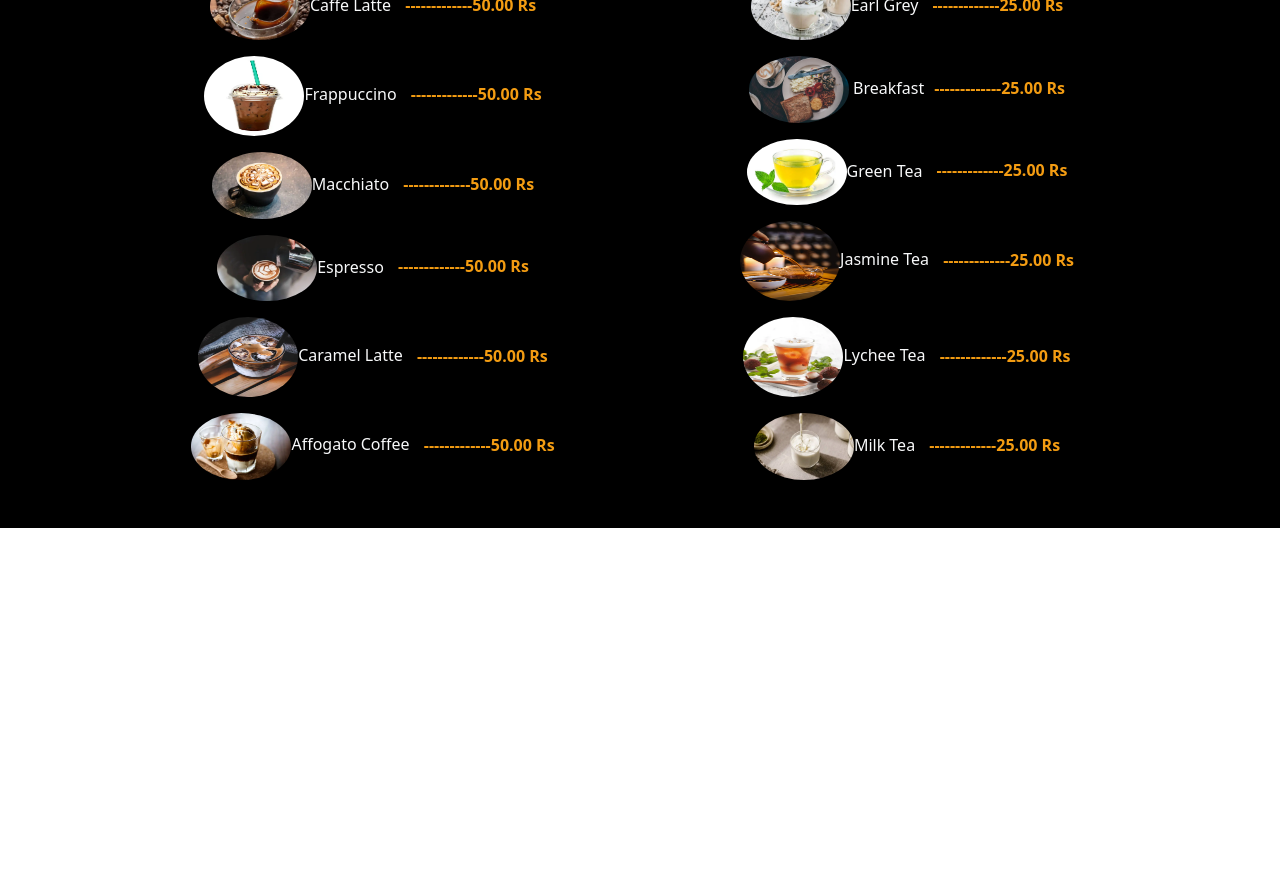
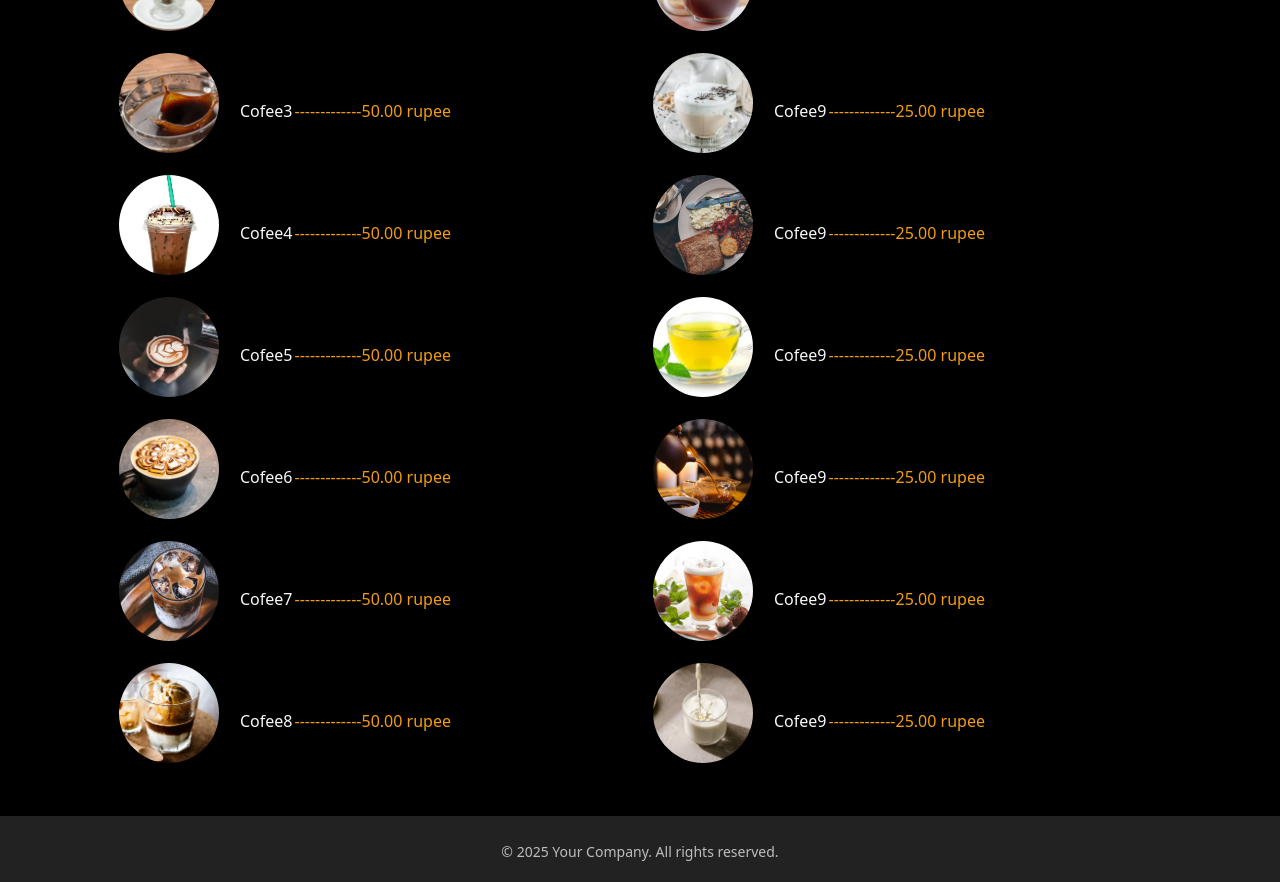
Before and after one commit to C-Mahendran/Coffeeshop, a React (Create React App) app: page / in a window 1280 px wide. Shown: the part 1220-2102 px from the top of the page. Before the commit the page ends 1748 px from the top, so only its background shows below. Built offline with nearby package versions, Linux system fonts and the light colour scheme.

Commit message:
Initial commit

```diff
--- a/src/coffee/home.js
+++ b/src/coffee/home.js
@@ -19,6 +19,28 @@ import MenunonMilkTea from './img/menu non Milk Tea.webp';
 
 
 export default function home() {
+
+  let menus = [
+    {name:"Cofee",img: Menuamericano, price:"50.00 rupee"},
+    {name:"Cofee2",img:Menucappuccino, price:"50.00 rupee"},
+    {name:"Cofee3",img:MenuCaffeLatte, price:"50.00 rupee"},
+    {name:"Cofee4",img:Menufrappuccino, price:"50.00 rupee"},
+    {name:"Cofee5",img:Menuespresso, price:"50.00 rupee"},
+    {name:"Cofee6",img:Menumacchiato, price:"50.00 rupee"},
+    {name:"Cofee7",img:Menucaramellatte, price:"50.00 rupee"},
+    {name:"Cofee8",img:MenuaffogatoCoffee, price:"50.00 rupee"},
+  ]
+
+  let menus2 = [
+    {name:"Cofee9",img: MenunonChamomile, price:"25.00 rupee"},
+    {name:"Cofee9",img:  MenunonBlackTea, price:"25.00 rupee"},
+    {name:"Cofee9",img: MenunonEarlGrey, price:"25.00 rupee"},
+    {name:"Cofee9",img: MenunonEnglishBreakfast, price:"25.00 rupee"},
+    {name:"Cofee9",img: MenunonGreenTea, price:"25.00 rupee"},
+    {name:"Cofee9",img: MenunonJasmineTea, price:"25.00 rupee"},
+    {name:"Cofee9",img: MenunonLycheeTea, price:"25.00 rupee"},
+    {name:"Cofee9",img:MenunonMilkTea , price:"25.00 rupee"},
+  ]
   return (
  <div>
   <div className='my-component'>
@@ -39,25 +61,44 @@ export default function home() {
         <div className="col-lg">
           <h3>Coffee</h3>
           <div className=''>
-          <p><img style={{width:'100px',borderRadius:'50%'}} src={ Menuamericano} />Americano <span className="price">-------------50.00 Rs</span></p>
+            {menus && menus.map((menu)=>{
+              return(
+                <tr>
+                  <td><img style={{width:'100px',height:"100px",objectFit:"cover",marginBottom:"20px",borderRadius:'50%'}} src={menu.img} /></td>
+                  <td style={{paddingLeft:"20px"}}>{menu.name}</td>
+                  <td style={{  color:" #f39c12"}} >-------------{menu.price}</td>
+                </tr>
+              )
+            })}
+          {/* <p><img style={{width:'100px',borderRadius:'50%'}} src={ Menuamericano} />Americano <span className="price">-------------50.00 Rs</span></p>
           <p><img style={{width:'100px',borderRadius:'50%'}} src={ Menucappuccino} />Cappuccino <span className="price">-------------50.00 Rs</span></p>
           <p><img style={{width:'100px',borderRadius:'50%'}} src={ MenuCaffeLatte} />Caffe Latte <span className="price">-------------50.00 Rs</span></p>
           <p><img style={{width:'100px',height:'80px',borderRadius:'50%'}} src={ Menufrappuccino} />Frappuccino <span className="price">-------------50.00 Rs</span></p>
           <p><img style={{width:'100px',borderRadius:'50%'}} src={ Menumacchiato} />Macchiato <span className="price">-------------50.00 Rs</span></p>
           <p><img style={{width:'100px',borderRadius:'50%'}} src={ Menuespresso} />Espresso <span className="price">-------------50.00 Rs</span></p>
-          <p><img style={{width:'100px',borderRadius:'50%',height:'80PX'}} src={ Menucaramellatte} />Caramel Latte <span className="price">-------------50.00 Rs</span></p>
+          <p><img style={{width:'100px',borderRadius:'50%',height:'80PX'}} src={ Menucaramellatte} />Caramel Latte <span className="price">-------------40.00 Rs</span></p>
           <p><img style={{width:'100px',borderRadius:'50%'}} src={ MenuaffogatoCoffee} />Affogato Coffee <span className="price">-------------50.00 Rs</span></p>
+         */}
         </div></div>
 <div className="col-lg">
           <h3>NoN Coffee</h3>
-          <p><img style={{width:'100px',borderRadius:'50%'}} src={ MenunonChamomile } />Chamomile <span className="price">-------------25.00 Rs</span></p>
+          {menus2 && menus2.map((menu)=>{
+              return(
+                <tr>
+                  <td><img style={{width:'100px',height:"100px",objectFit:"cover",marginBottom:"20px",borderRadius:'50%' ,color:" #f39c12"}} src={menu.img} /></td>
+                  <td style={{paddingLeft:"20px"}}>{menu.name}</td>
+                  <td style={{  color:" #f39c12"}}>-------------{menu.price}</td>
+                </tr>
+              )
+            })}
+          {/* <p><img style={{width:'100px',borderRadius:'50%'}} src={ MenunonChamomile } />Chamomile <span className="price">-------------25.00 Rs</span></p>
           <p><img style={{width:'100px',borderRadius:'50%'}} src={ MenunonBlackTea } /> Black Tea<span className="price">-------------25.00 Rs</span></p>
           <p><img style={{width:'100px',borderRadius:'50%'}} src={ MenunonEarlGrey } />Earl Grey <span className="price">-------------25.00 Rs</span></p>
           <p><img style={{width:'100px',borderRadius:'50%'}} src={ MenunonEnglishBreakfast }/> Breakfast<span className="price">-------------25.00 Rs</span></p>
           <p><img style={{width:'100px',borderRadius:'50%'}} src={ MenunonGreenTea } />Green Tea <span className="price">-------------25.00 Rs</span></p>
           <p><img style={{width:'100px',height:'80px',borderRadius:'50%'}} src={ MenunonJasmineTea } />Jasmine Tea <span className="price">-------------25.00 Rs</span></p>
           <p><img style={{width:'100px',height:'80px',borderRadius:'50%'}} src={ MenunonLycheeTea } />Lychee Tea <span className="price">-------------25.00 Rs</span></p>
-          <p><img style={{width:'100px',borderRadius:'50%'}} src={ MenunonMilkTea } />Milk Tea <span className="price">-------------25.00 Rs</span></p>
+          <p><img style={{width:'100px',borderRadius:'50%'}} src={ MenunonMilkTea } />Milk Tea <span className="price">-------------25.00 Rs</span></p> */}
         </div>
       </div>
     </div>
--- a/src/coffee/service.css
+++ b/src/coffee/service.css
@@ -1,8 +1,7 @@
 /* service */
 .service{
-    /* background-image:url('coffee/img/coffee9.jpeg'); */
     background-image:url('img/coffee9.jpeg');
-    height:100vh;
+    /* height:100vh; */
     background-size:cover;
     align-items: center;
     background-repeat:no-repeat;
@@ -15,17 +14,17 @@
     font-style:italic;
   color:rgb(236, 212, 79);
   text-align: center;
-  animation: 4s 4s change infinite;
+  /* animation: 4s 4s change infinite; */
   }
   .serpara{
     font-size:15px;
    font-style: italic;
     color: #cbcbcb;
   }
-  @keyframes change{
+  /* @keyframes change{
     0%{
       font-size:15px;
-      /* background-image: url('coffee/img/cofee2.jpg'); */
+
       background-image: url('img/cofee2.jpg');
       height: 100vh;
     }
@@ -41,7 +40,7 @@
     100%{
       font-size: 30px;
     }
-  }
+  } */
 
    .service1{
     padding:10px;
@@ -76,7 +75,7 @@
 .servicehead{
     padding:3rem;
     margin-top: 30px;
-    height:100vh;
+    /* height:100vh; */
     width:100%;
     animation: 4s 4s change infinite;
 }
--- a/src/index.css
+++ b/src/index.css
@@ -124,3 +124,21 @@ nav ul li a:hover {
     font-size: 20px;
   }
 }
+.footer {
+  display: flex;
+  justify-content: center;
+  align-items: center;
+  flex-direction: column;
+  text-align: center;
+  padding: 20px;
+  background-color: #222;
+  color: #fff;
+  width: 100%;
+  bottom: 0;
+  left: 0;
+}
+.footer p {
+  margin: 5px 0 0;
+  font-size: 14px;
+  opacity: 0.7;
+}
--- a/src/index.js
+++ b/src/index.js
@@ -1,75 +1,3 @@
-// import React, { useState } from 'react';
-// import ReactDOM from 'react-dom/client';
-// import './index.css';
-// import reportWebVitals from './reportWebVitals';
-// import Offcanvas from 'react-bootstrap/Offcanvas';
-// import Button from 'react-bootstrap/Button';
-// import { BrowserRouter, Route, Routes, Link } from 'react-router-dom';
-// import Home from './coffee/home';
-// import About from './coffee/about';
-// import Service from './coffee/service';
-// import Contact from './coffee/contact';
-
-// const root = ReactDOM.createRoot(document.getElementById('root'));
-
-// function App() {
-//   const [isMenuOpen, setIsMenuOpen] = useState(false);
-//   const [show, setShow] = useState(false);
-
-//   const handleClose = () => setShow(false);
-//   const handleShow = () => setShow(true);
-
-//   const toggleMenu = () => {
-//     setIsMenuOpen(prevState => !prevState);
-//   };
-//   const closeMenu = () => {
-//     setIsMenuOpen(false);
-//   };
-
-//   return (
-//     <BrowserRouter>
-//       <div>
-//         <nav>
-//           <div className='logo'>
-//             <Link className='log' to="/" onClick={closeMenu}>logo</Link>
-//           </div>
-//           <button className="toggle-button" onClick={handleShow}>
-//             <span className="bar"></span>
-//             <span className="bar"></span>
-//             <span className="bar"></span>
-//           </button>
-//           <ul className={`nav-links ${isMenuOpen ? 'active' : ''}`}>
-//            <span className='navmenu'><li><Link to="/" onClick={closeMenu}>Home</Link></li>
-//             <li><Link to="/about" onClick={closeMenu}>About</Link></li>
-//             <li><Link to="/service"onClick={closeMenu}>Service</Link></li>
-//             <li><Link to="/contact" onClick={closeMenu}>Contact</Link></li></span>
-//           </ul>
-//      </nav>
-//       <Offcanvas show={show} onHide={handleClose}>
-//         <Offcanvas.Header closeButton>
-//           <Offcanvas.Title>logo</Offcanvas.Title>
-//         </Offcanvas.Header>
-//         <Offcanvas.Body>
-//         <ul style={{textDecoration:'none'}} className={`nav-links ${isMenuOpen ? 'active' : ''}`}>
-//             <li><Link to="/" onClick={closeMenu}>Home</Link></li>
-//             <li><Link to="/about" onClick={closeMenu}>About</Link></li>
-//             <li><Link to="/service"onClick={closeMenu}>Service</Link></li>
-//             <li><Link to="/contact" onClick={closeMenu}>Contact</Link></li>
-//           </ul>
-//         </Offcanvas.Body>
-//       </Offcanvas>
-//         <Routes>
-//           <Route path="/" element={<Home />} />
-//           <Route path="/about" element={<About />} />
-//           <Route path="/service" element={<Service />} />
-//           <Route path="/contact" element={<Contact />} />
-//         </Routes>
-//       </div>
-//     </BrowserRouter>
-//   );
-// }
-// root.render(<App />);
-// reportWebVitals();
 import React, { useState } from 'react';
 import ReactDOM from 'react-dom/client';
 import './index.css';
@@ -79,9 +7,7 @@ import Home from './coffee/home';
 import About from './coffee/about';
 import Service from './coffee/service';
 import Contact from './coffee/contact';
-import Offcanvas from 'react-bootstrap/Offcanvas'; // For mobile offcanvas menu
-import Button from 'react-bootstrap/Button'; // For mobile offcanvas close button
-// import Detailpag from './coffee/detailpag.js';
+import Offcanvas from 'react-bootstrap/Offcanvas';
 
 const root = ReactDOM.createRoot(document.getElementById('root'));
 function App() {
@@ -91,6 +17,7 @@ function App() {
   const handleShow = () => setShow(true);
 
   return (
+    <>
     <BrowserRouter>
       <div>
         <nav>
@@ -113,8 +40,7 @@ function App() {
             <li><Link to="/contact" onClick={handleClose}>Contact</Link></li>
           </ul>
         </nav>
-
-        {/* Offcanvas menu for Mobile */}
+      {/* Offcanvas menu for Mobile */}
         <Offcanvas show={show} onHide={handleClose} placement="start">
           <Offcanvas.Header closeButton>
             <Offcanvas.Title>Logo</Offcanvas.Title>
@@ -138,6 +64,10 @@ function App() {
         </Routes>
       </div>
     </BrowserRouter>
+    <footer className="footer">
+  <p>© {new Date().getFullYear()} Your Company. All rights reserved.</p>
+</footer>
+    </>
   );
 }
 
```
